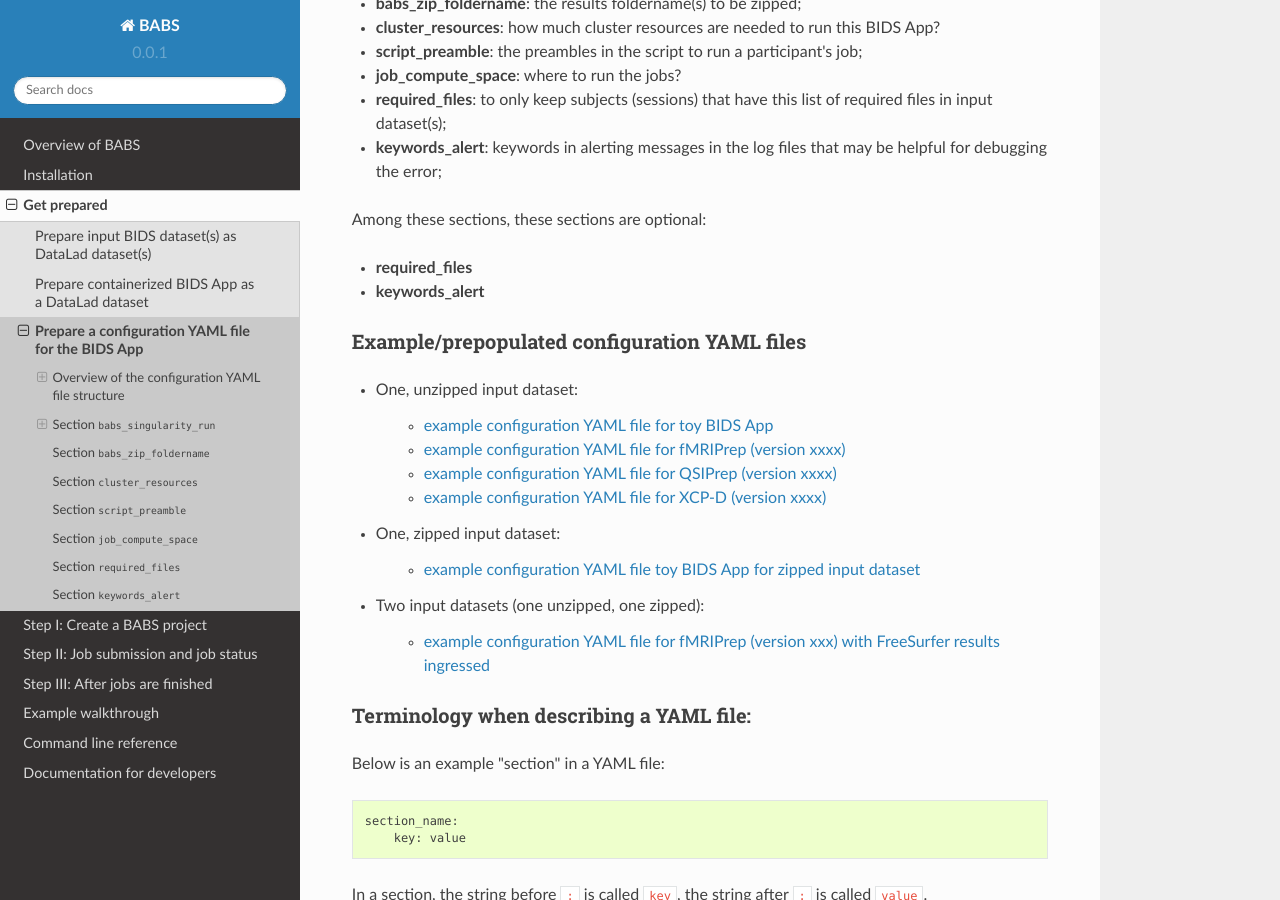
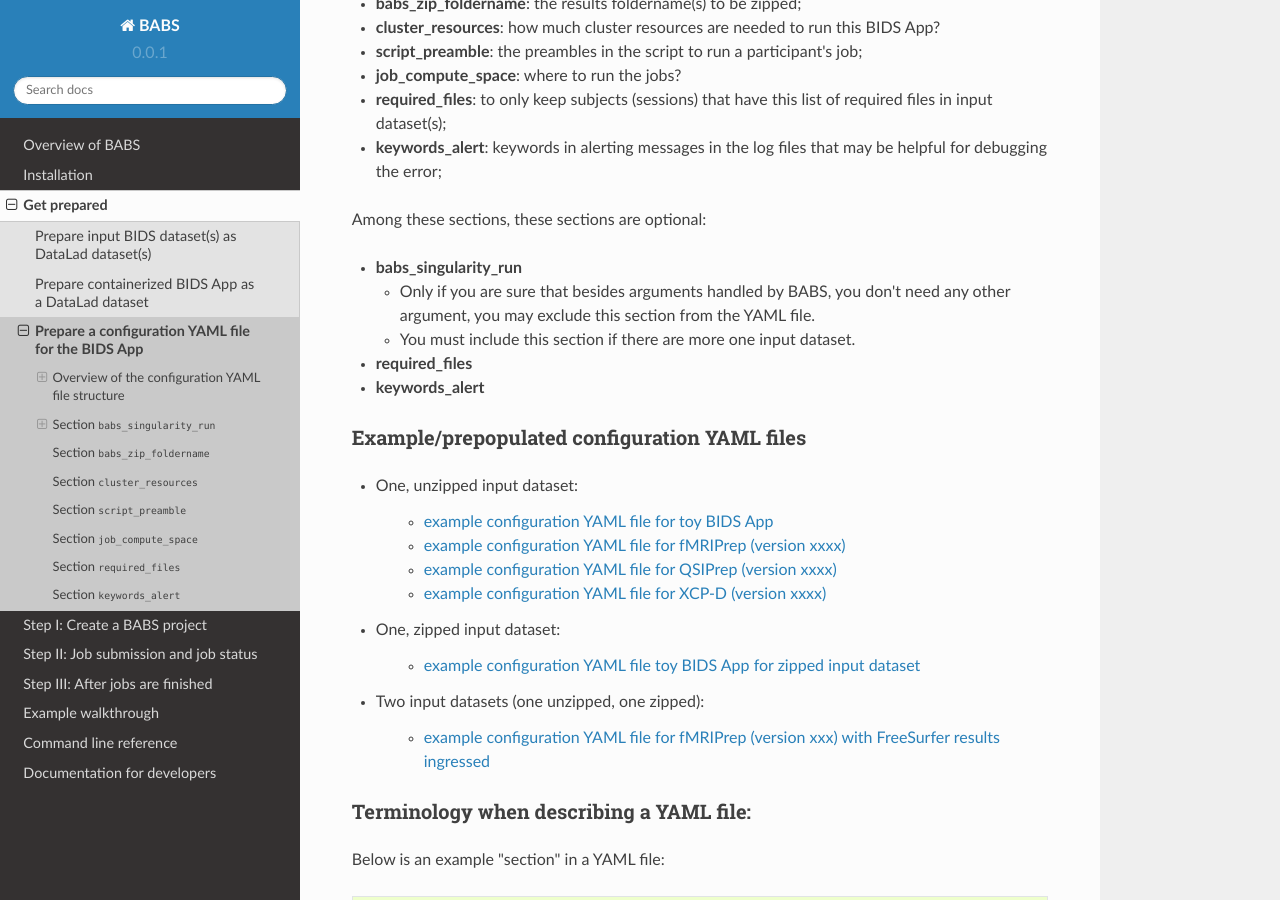
Before and after one commit to PennLINC/babs, a Sphinx documentation site: the page built from docs/source/preparation_config_yaml_file.rst, in a window 1280 px wide and 900 px high, scrolled down 944 px. Built offline with Sphinx 7.4.7 and the Read the Docs theme 2.0.0, drawn with Linux system fonts in a browser that asks for light colours.

Commit message:
add fmriprep-fake yaml file; add docs that babs_singularity_run section can be optional

```diff
--- a/docs/source/preparation_config_yaml_file.rst
+++ b/docs/source/preparation_config_yaml_file.rst
@@ -28,6 +28,12 @@ Sections in the configuration YAML file
 * **keywords_alert**: keywords in alerting messages in the log files that may be helpful for debugging the error;
 
 Among these sections, these sections are optional:
+
+* **babs_singularity_run**
+
+  * Only if you are sure that besides arguments handled by BABS, you don't need any other argument,
+    you may exclude this section from the YAML file.
+  * You must include this section if there are more one input dataset.
 
 * **required_files**
 * **keywords_alert**
```
Also changed, not shown: 2 other files.
